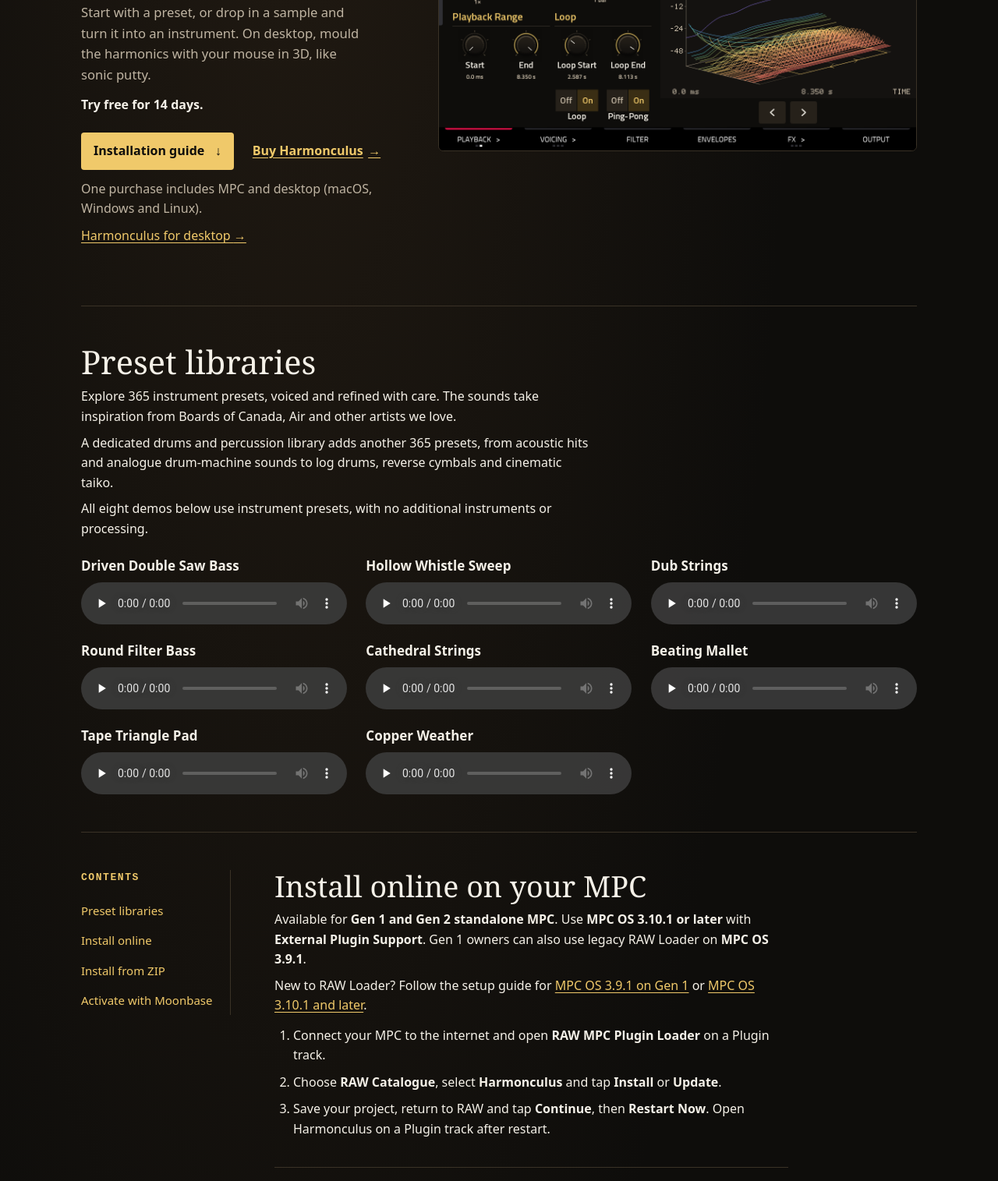
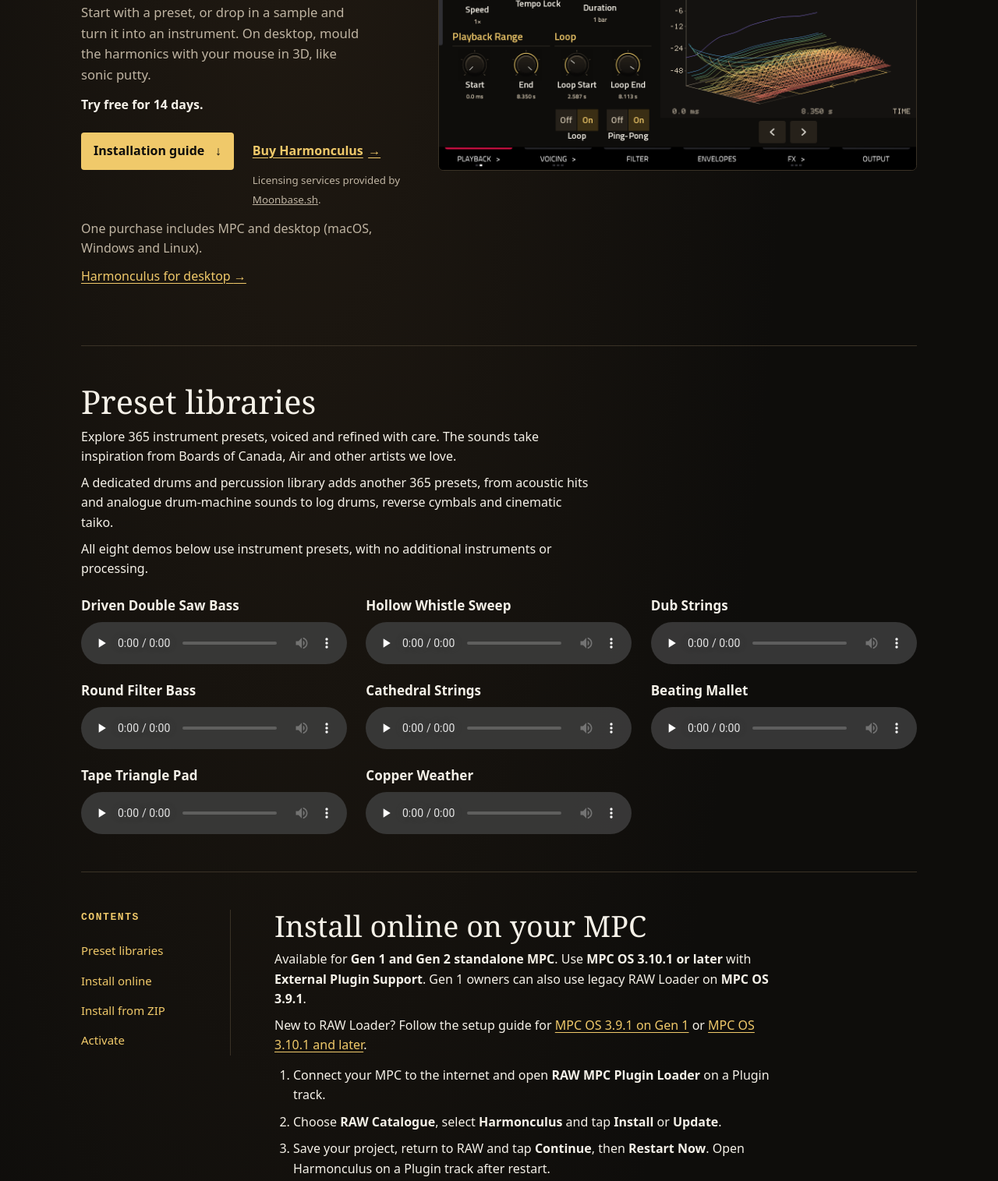
Before and after one commit to taylormadeapps/raw-mpc-catalogue, a plain HTML site: page harmonculus/index.html in a window 1280 px wide. Shown: the part 450-1965 px from the top of the page at 78% size. Drawn offline with Linux system fonts and the light colour scheme.

Commit message:
Credit Moonbase on the Harmonculus MPC page

```diff
--- a/harmonculus/index.html
+++ b/harmonculus/index.html
@@ -74,7 +74,10 @@
     }
 
     .harmonculus-actions { grid-area: actions; }
-    .harmonculus-actions .guide-actions { margin-top: 0; }
+    .harmonculus-actions .guide-actions { align-items: flex-start; margin-top: 0; }
+    .harmonculus-purchase { flex: 1 1 min-content; }
+    .harmonculus-purchase .text-link { white-space: nowrap; }
+    .harmonculus-purchase p { color: var(--muted); }
 
     .harmonculus-demos {
       padding-block: clamp(1.75rem, 4vw, 3rem);
@@ -153,7 +156,10 @@
       <div class="harmonculus-actions">
         <div class="guide-actions">
           <a class="primary-link" href="#install">Installation guide <span aria-hidden="true">↓</span></a>
-          <a class="text-link" aria-describedby="purchase-includes" href="https://ruminantaudioworks.moonbase.sh/buy/harmonculus">Buy Harmonculus <span aria-hidden="true">→</span></a>
+          <div class="harmonculus-purchase">
+            <a class="text-link" aria-describedby="purchase-includes" href="https://ruminantaudioworks.moonbase.sh/buy/harmonculus">Buy Harmonculus <span aria-hidden="true">→</span></a>
+            <p><small>Licensing services provided by <a href="https://moonbase.sh/">Moonbase.sh</a>.</small></p>
+          </div>
         </div>
         <p id="purchase-includes" class="product-support">One purchase includes MPC and desktop (macOS, Windows and Linux).</p>
         <a class="text-link" href="https://taype.ruminantaudioworks.com/harmonculus/">Harmonculus for desktop <span aria-hidden="true">→</span></a>
@@ -232,7 +238,7 @@
           <li><a href="#preset-libraries">Preset libraries</a></li>
           <li><a href="#install">Install online</a></li>
           <li><a href="#download">Install from ZIP</a></li>
-          <li><a href="#activate">Activate with Moonbase</a></li>
+          <li><a href="#activate">Activate</a></li>
         </ul>
       </nav>
 
@@ -263,18 +269,19 @@
         </section>
 
         <section class="guide-section" id="activate">
-          <h2>Activate Harmonculus with Moonbase</h2>
+          <h2>Activate Harmonculus</h2>
           <p>Already own Harmonculus? Use your existing licence to activate on MPC.</p>
           <h3>Activate by QR</h3>
-          <p>Connect your MPC to the internet. In Harmonculus, open <strong>System</strong> and tap <strong>Activate by QR</strong>. Scan the code with your phone, then follow the Moonbase prompts to start your free 14-day trial or select a Harmonculus licence with an available activation.</p>
+          <p>Connect your MPC to the internet. In Harmonculus, open <strong>System</strong> and tap <strong>Activate by QR</strong>. Scan the code with your phone, then follow the activation prompts to start your free 14-day trial or select a Harmonculus licence with an available activation.</p>
           <p>Once your paid licence is activated, it stays active on that MPC permanently. You can play offline with no further sign-ins or online licence checks.</p>
           <h3>Activate without connecting your MPC to the internet</h3>
           <ol>
             <li>Insert just one USB stick or SD card. In <strong>System</strong>, tap <strong>Export Device File</strong> to save <code>Harmonculus.dt</code> to the drive.</li>
-            <li>On another device with internet access, upload <code>Harmonculus.dt</code> to the <a href="https://ruminantaudioworks.moonbase.sh/activate">Ruminant Audio Works activation portal on Moonbase</a>. Save the licence it gives you as <code>Harmonculus.mb</code> at the top level of the drive.</li>
+            <li>On another device with internet access, upload <code>Harmonculus.dt</code> to the <a href="https://ruminantaudioworks.moonbase.sh/activate">Ruminant Audio Works activation page</a>. Save the licence it gives you as <code>Harmonculus.mb</code> at the top level of the drive.</li>
             <li>Return the drive to the MPC and tap <strong>Import Licence File</strong> in <strong>System</strong>.</li>
           </ol>
           <p><a href="../#community">Get MPC support</a>.</p>
+          <p><small>Licensing services provided by <a href="https://moonbase.sh/">Moonbase.sh</a>.</small></p>
         </section>
       </div>
     </div>
```
